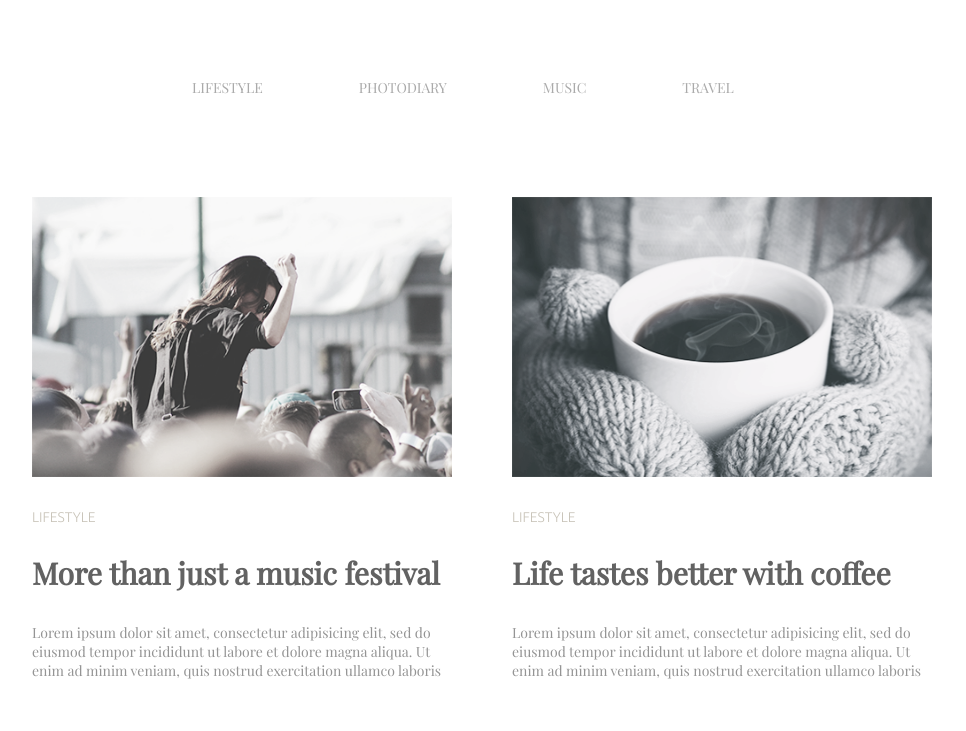
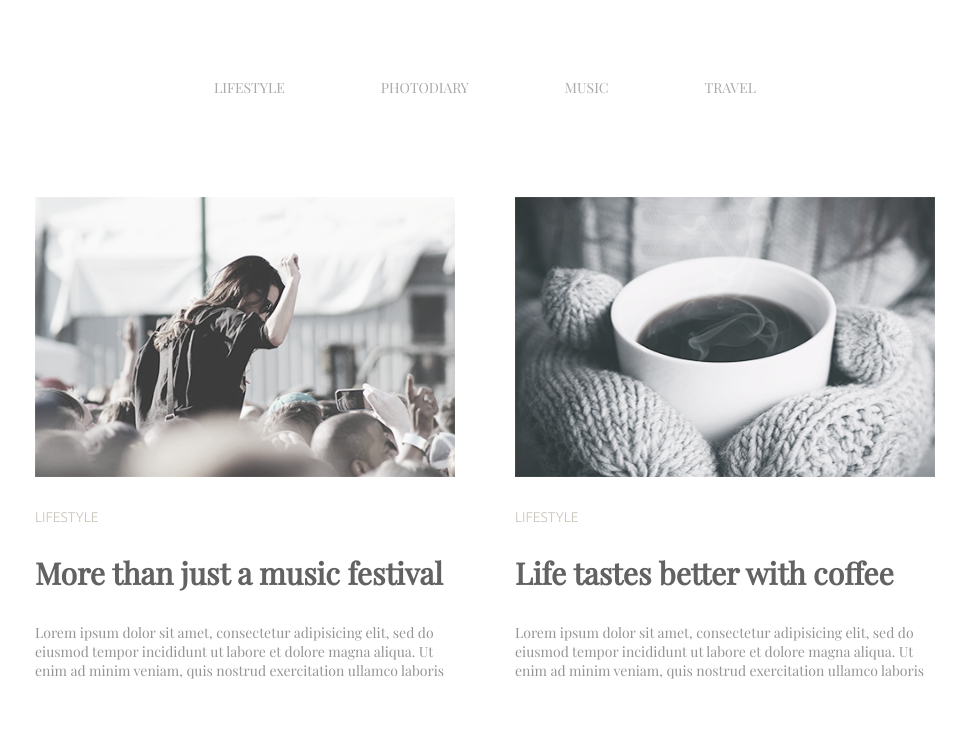
Before and after one commit to PashaMoroz91/goit-fe-course, a plain HTML site: page module3/index.html in a window 1280 px wide. Shown: the top 731 px of the page, without its empty margins (155-1121 px from the left). Drawn offline with nearby package versions, Linux system fonts and the light colour scheme.

Commit message:
add some class change css

```diff
--- a/module3/css/style.css
+++ b/module3/css/style.css
@@ -6,14 +6,15 @@
     box-sizing: border-box;
 }
 
-header {
-    width: 906px;
+.container {
     margin: 0 auto;
+    width: 900px;
 }
 
-header {
-    margin-top: 78px;
-    margin-bottom: 100px;
+.header {
+    text-align: center;
+    padding-top: 78px;
+    padding-bottom: 100px;
 }
 
 a {
@@ -34,7 +35,6 @@ a:hover {
     margin: 0 auto;
     list-style: none;
     font-size: 0;
-    padding-left: 160px;
 }
 
 .menu li{
@@ -46,15 +46,10 @@ a:hover {
     margin-right: 0;
 }
 
-main {
-    width: 906px;
-    margin: 0 auto;
-}
-
 section {
     display: inline-block;
     font-size: 0;
-    margin-bottom: 70px;
+    padding-bottom: 70px;
 }
 
 article {
@@ -68,13 +63,16 @@ article:nth-child(even) {
     margin-right: 0;
 }
 
+.pic {
+    margin-bottom: 32px;
+}
+
 .text-title {
     font-family: 'Ubuntu', sans-serif;
     font-size: 14px;
     color: #c8c3b8;
     text-align: left;
     text-transform: uppercase;
-    margin-top: 32px;
     margin-bottom: 28px;
 }
 
--- a/module3/index.html
+++ b/module3/index.html
@@ -8,8 +8,8 @@
     <title>Document</title>
 </head>
 <body>
-    <div>
-        <header>
+    <div class="container">
+        <header class="header">
             <nav>
                 <ul class="menu">
                     <li><a href="#">LIFESTYLE</a></li>
@@ -20,40 +20,40 @@
             </nav>
         </header>
         <main>
-            <section>
+            <section class="container">
                 <article>
-                    <img src="./img/img1.png" width="420" height="280" alt="img1">
+                    <img class="pic" src="./img/img1.png" width="420" height="280" alt="img1">
                     <p class="text-title">lifestyle</p>
                     <h2>More than just a music festival</h2>
                     <p>Lorem ipsum dolor sit amet, consectetur adipisicing elit, sed do eiusmod tempor incididunt ut labore et dolore magna aliqua. Ut enim ad minim veniam, quis nostrud exercitation ullamco laboris </p>
                 </article>
                 <article>
-                    <img src="./img/img2.png" width="420" height="280" alt="img2">
+                    <img class="pic" src="./img/img2.png" width="420" height="280" alt="img2">
                     <p class="text-title">lifestyle</p>
                     <h2>Life tastes better with coffee</h2>
                     <p>Lorem ipsum dolor sit amet, consectetur adipisicing elit, sed do eiusmod tempor incididunt ut labore et dolore magna aliqua. Ut enim ad minim veniam, quis nostrud exercitation ullamco laboris </p>
                 </article>
                 <article>
-                    <img src="./img/img3.png" width="420" height="280" alt="img3">
+                    <img class="pic" src="./img/img3.png" width="420" height="280" alt="img3">
                     <p class="text-title">photodiary</p>
                     <h2>American dream</h2>
                     <p>Lorem ipsum dolor sit amet, consectetur adipisicing elit, sed do eiusmod tempor incididunt ut labore et dolore magna aliqua. Ut enim ad minim veniam, quis nostrud exercitation ullamco laboris </p>
                 </article>
                 <article>
-                    <img src="./img/img4.png" width="420" height="280" alt="img4">
+                    <img class="pic" src="./img/img4.png" width="420" height="280" alt="img4">
                     <p class="text-title">photodiary</p>
                     <h2>A day exploring the Alps</h2>
                     <p>Lorem ipsum dolor sit amet, consectetur adipisicing elit, sed do eiusmod tempor incididunt ut labore et dolore magna aliqua. Ut enim ad minim veniam, quis nostrud exercitation ullamco laboris </p>
                 </article>
                 <article>
-                    <img src="./img/img5.png" width="420" height="280"
+                    <img class="pic" src="./img/img5.png" width="420" height="280"
                     alt="img5">
                     <p class="text-title">lifestyle</p>
                     <h2>Top 10 song for running</h2>
                     <p>Lorem ipsum dolor sit amet, consectetur adipisicing elit, sed do eiusmod tempor incididunt ut labore et dolore magna aliqua. Ut enim ad minim veniam, quis nostrud exercitation ullamco laboris </p>
                 </article>
                 <article>
-                    <img src="./img/img6.png" width="420" height="280"
+                    <img class="pic" src="./img/img6.png" width="420" height="280"
                     alt="img6">
                     <p class="text-title">lifestyle</p>
                     <h2>Cold winter days</h2>
```
